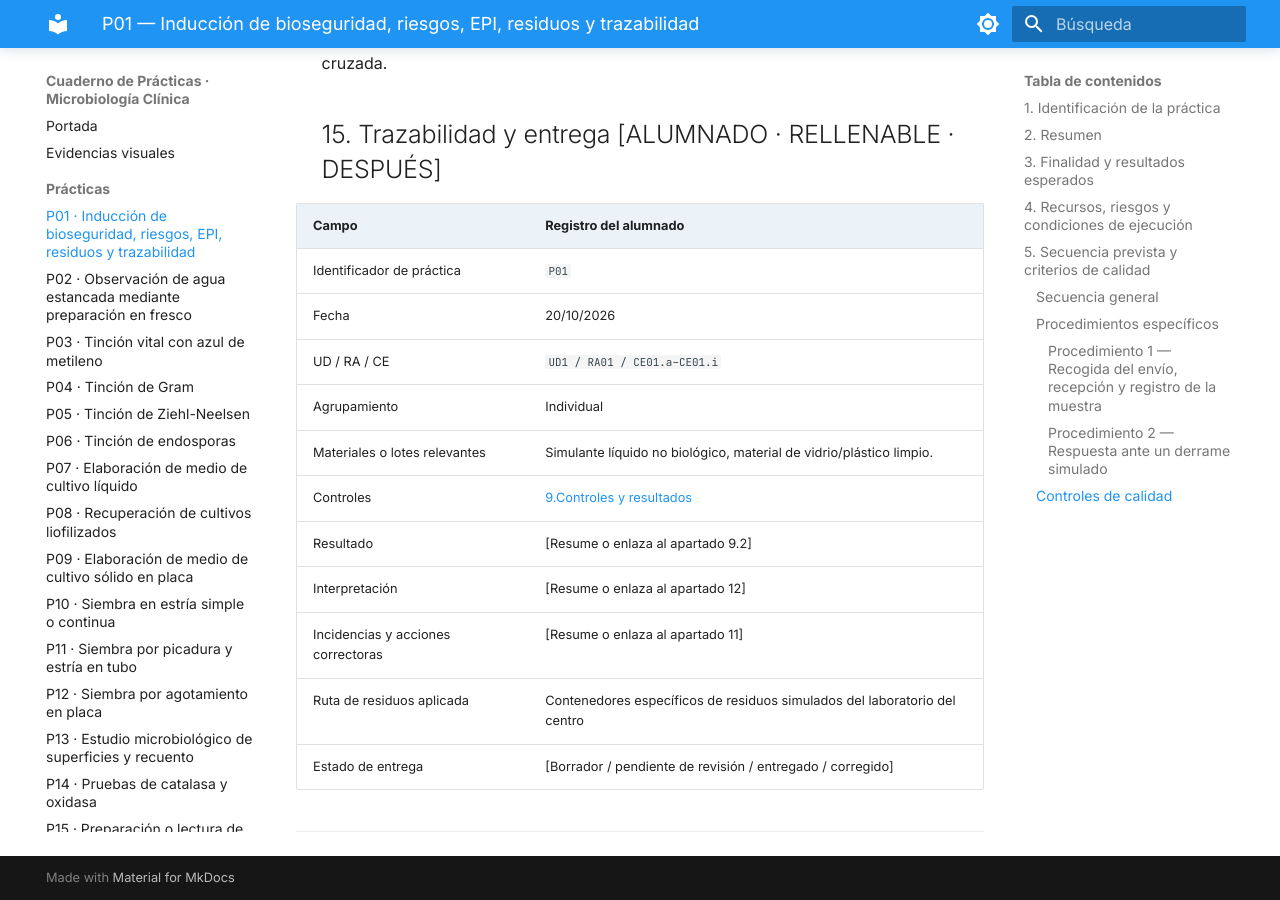
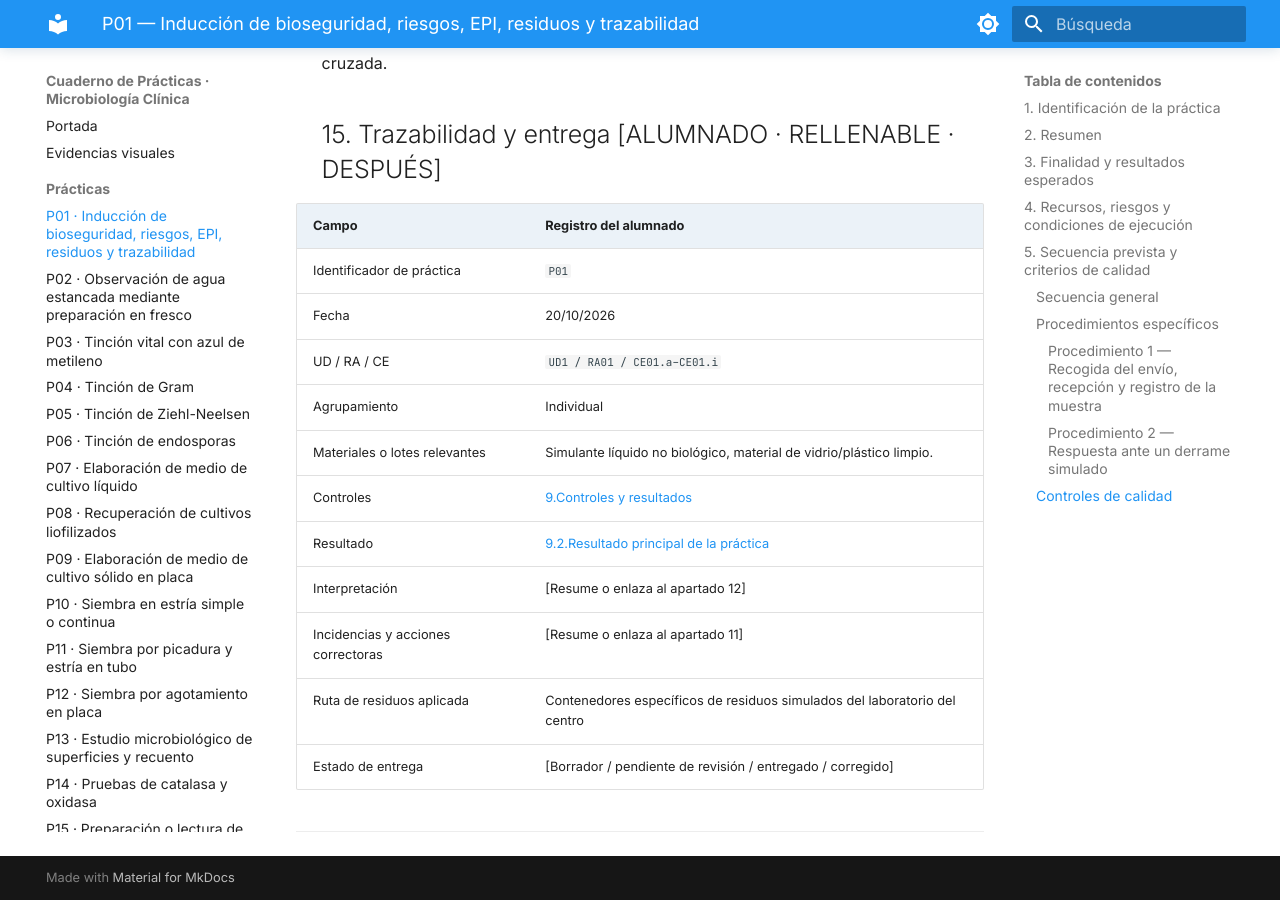
Before and after one commit to aseguror01-source/Cuaderno-Microbiolog-a--Ariadna-Seguro, an MkDocs documentation site: the page built from docs/practicas/P01_Bioseguridad.md, in a window 1280 px wide and 900 px high, scrolled down 17124 px. Built offline with MkDocs 1.6.1 and Material for MkDocs 9.7.7, drawn with Linux system fonts in a browser that asks for light colours.

Commit message:
Update P01_Bioseguridad.md

```diff
--- a/docs/practicas/P01_Bioseguridad.md
+++ b/docs/practicas/P01_Bioseguridad.md
@@ -264,7 +264,7 @@ Responde de forma razonada a las cuatro preguntas. Relaciona cada respuesta con
 | Agrupamiento | Individual |
 | Materiales o lotes relevantes | Simulante líquido no biológico, material de vidrio/plástico limpio. |
 | Controles | [9.Controles y resultados](https://github.com/aseguror01-source/Cuaderno-Microbiolog-a--Ariadna-Seguro/blob/main/docs/practicas/P01_Bioseguridad.md#9-controles-y-resultados-alumnado--rellenable--durante) |
-| Resultado | [Resume o enlaza al apartado 9.2] |
+| Resultado | [9.2.Resultado principal de la práctica](https://github.com/aseguror01-source/Cuaderno-Microbiolog-a--Ariadna-Seguro/blob/main/docs/practicas/P01_Bioseguridad.md#9-controles-y-resultados-alumnado--rellenable--durante) |
 | Interpretación | [Resume o enlaza al apartado 12] |
 | Incidencias y acciones correctoras | [Resume o enlaza al apartado 11] |
 | Ruta de residuos aplicada | Contenedores específicos de residuos simulados del laboratorio del centro |
```
